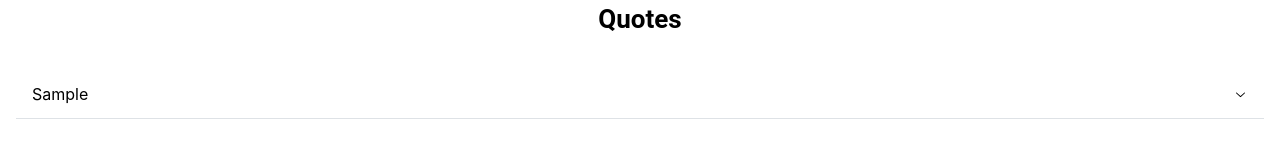
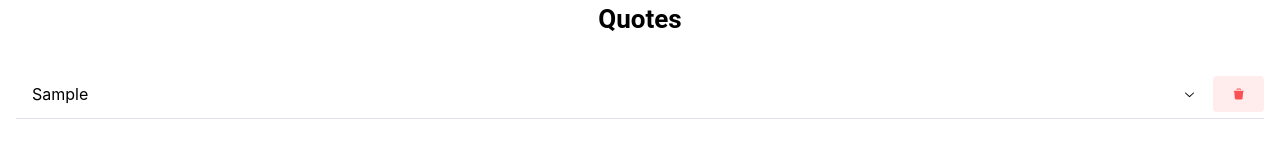
Before and after one commit to breathofaether/QuoteNest, a React (Vite) app in the folder quotenest/: page / in a window 1280 px wide. Both pictures are taken after typing "Sample", "Sample", "Sample" into the empty fields and a click on the button "Save". Shown: the part 286-444 px from the top of the page. Built offline with nearby package versions, Linux system fonts and the light colour scheme.

Commit message:
added delete functionality, css improvements

```diff
--- a/quotenest/dev-dist/sw.js
+++ b/quotenest/dev-dist/sw.js
@@ -82,7 +82,7 @@ define(['./workbox-54d0af47'], (function (workbox) { 'use strict';
     "revision": "3ca0b8505b4bec776b69afdba2768812"
   }, {
     "url": "index.html",
-    "revision": "0.oumpadhfe2"
+    "revision": "0.midg50n0jgo"
   }], {});
   workbox.cleanupOutdatedCaches();
   workbox.registerRoute(new workbox.NavigationRoute(workbox.createHandlerBoundToURL("index.html"), {
--- a/quotenest/src/App.jsx
+++ b/quotenest/src/App.jsx
@@ -1,6 +1,5 @@
-import React, { useEffect, useState } from "react"
+import React, { Fragment, useEffect, useState } from "react"
 import '@mantine/core/styles.css';
-
 import {
   MantineProvider,
   Button,
@@ -13,9 +12,14 @@ import {
   List,
   Autocomplete,
   createTheme,
-  rem
+  rem,
+  ActionIcon,
+  Group,
+  Box
 } from "@mantine/core";
 import { useDebouncedValue } from "@mantine/hooks";
+import { IconTrashFilled } from '@tabler/icons-react'
+
 
 const theme = createTheme({
   colors: {
@@ -71,6 +75,7 @@ function App() {
   const [text, setText] = useState("")
   const [pageNo, setPageNo] = useState("")
 
+  {/* Title suggestion filter */ }
   const [debouncedSearch] = useDebouncedValue(title, 1000)
   const titles = lists.map((item) => item.title).filter((title) => title.toLowerCase().includes(debouncedSearch.toLocaleLowerCase()));
 
@@ -103,16 +108,55 @@ function App() {
     setPageNo("")
   }
 
+  const handleDeleteBook = (id) => {
+    setLists((prevList) => prevList.filter((list) => list.id !== id));
+  }
 
+  const handleDeleteQuote = (bookId, quoteId) => {
+    setLists((prevLists) => prevLists.map((list) =>
+      list.id === bookId ? { ...list, quotes: list.quotes.filter((quote) => quote.id !== quoteId) } : list
+    ))
+  }
+
+  {/* List mapping */ }
   const items = lists.map((item) => (
     <Accordion.Item key={item.id} value={item.title}>
-      <Accordion.Control>{item.title}</Accordion.Control>
+      <Box
+        style={{
+          display: "flex",
+          justifyContent: "space-between",
+          alignItems: "center"
+        }}>
+        <Accordion.Control>
+          {item.title}
+        </Accordion.Control>
+        <Button
+          color="red"
+          variant="light"
+          onClick={() => handleDeleteBook(item.id)}
+          compact
+          style={{ marginLeft: "auto" }}
+        >
+          <IconTrashFilled size={14} />
+        </Button>
+      </Box>
       <Accordion.Panel>
         <List type="ordered">
           {item.quotes.map((quote) => (
             <Card key={quote.id}>
               <List.Item key={quote.id}>
-                {quote.description} (p{quote.pageNo})
+                <Box>
+                  <span>{quote.description} (p{quote.pageNo})</span>
+                  <ActionIcon
+                    color="red"
+                    variant="light"
+                    onClick={() => handleDeleteQuote(item.id, quote.id)}
+                    compact
+                    style={{ marginLeft: 8 }}
+                  >
+                    <IconTrashFilled size={12} />
+                  </ActionIcon>
+                </Box>
               </List.Item>
             </Card>
           ))}
```
